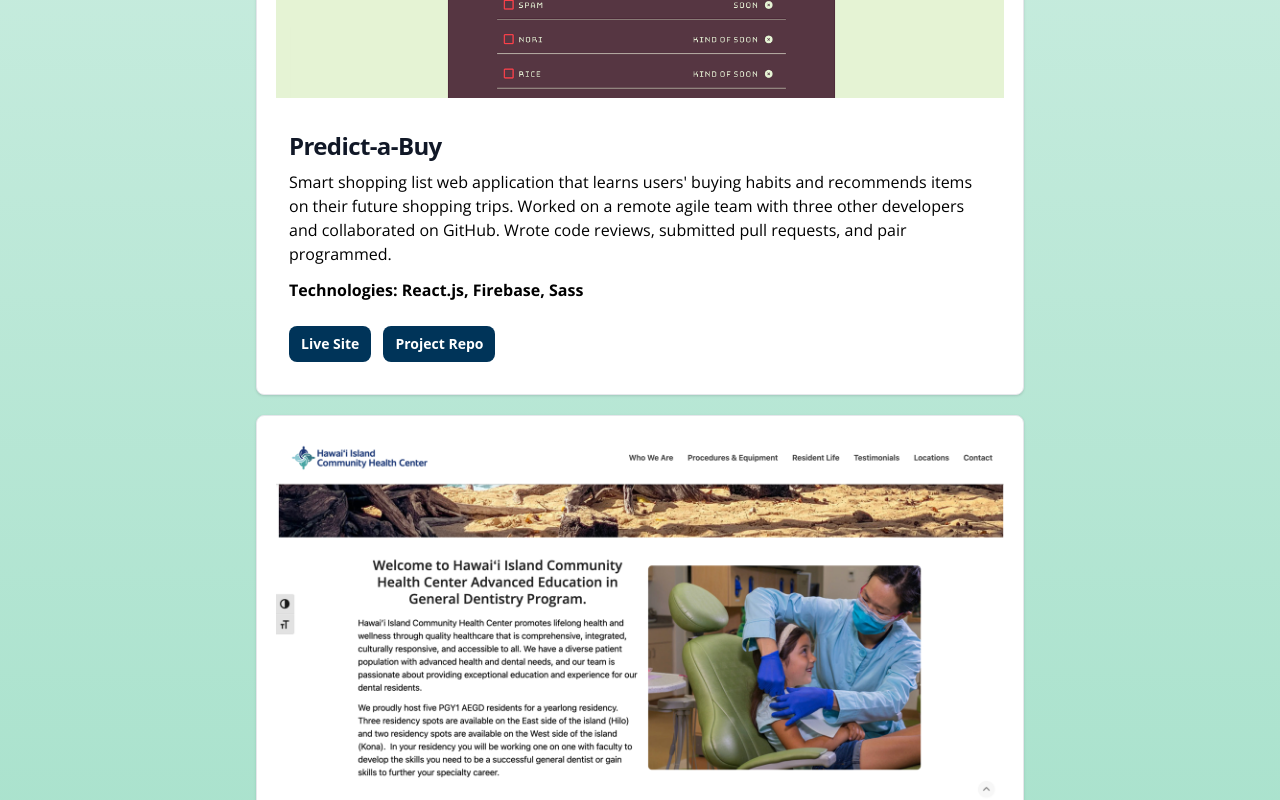
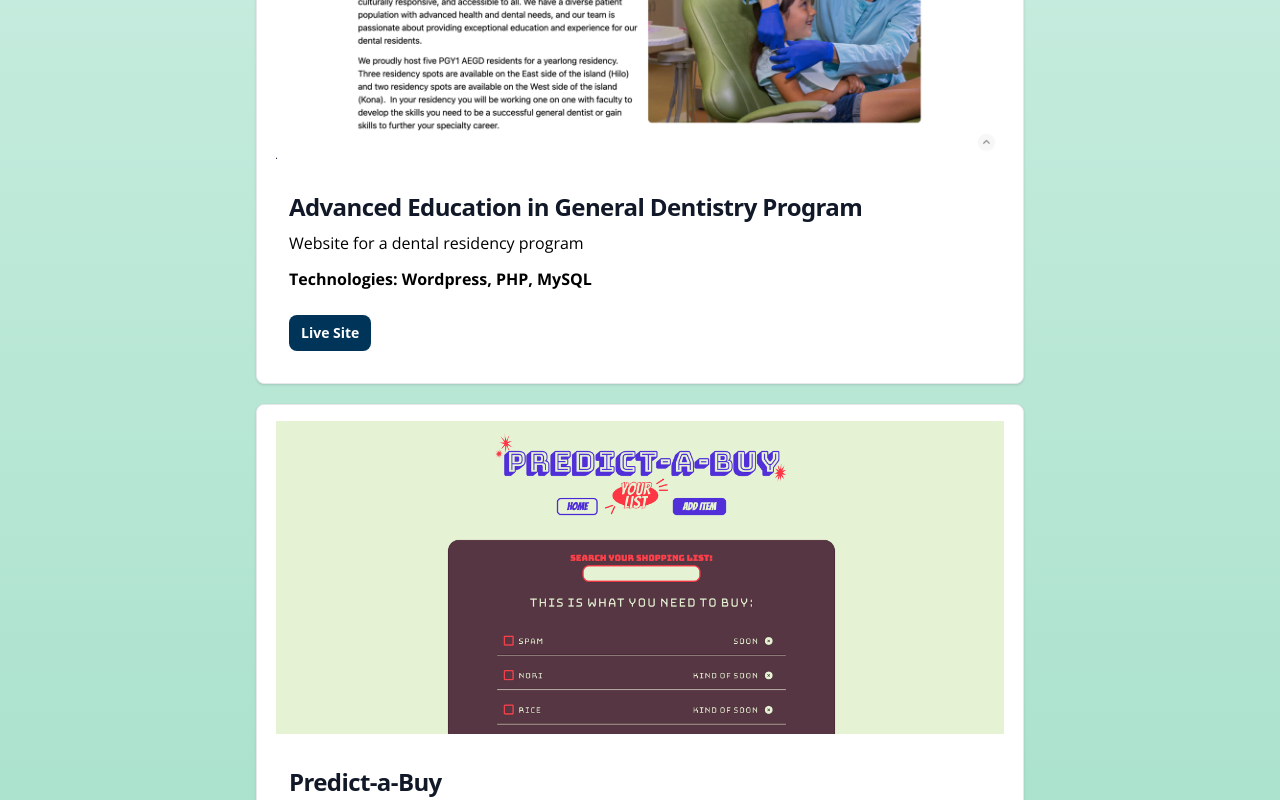
Before and after one commit to lizzypine/lizzypine.dev, a Next.js app: page / in a window 1280 px wide. Shown: the part 1840-2640 px from the top of the page. Built offline with nearby package versions, Linux system fonts and the light colour scheme.

Commit message:
Reorder projects, remove predict-a-buy live link

```diff
--- a/app/page.js
+++ b/app/page.js
@@ -23,15 +23,6 @@ export default function Page() {
             repoLink="https://github.com/lizzypine/kona-swim-hub"
           />
           <Card
-            title="Predict-a-Buy"
-            imgSrc={predictABuyPic}
-            imgAlt="Screenshot of Predict-a-Buy smart shopping list"
-            body="Smart shopping list web application that learns users' buying habits and recommends items on their future shopping trips. Worked on a remote agile team with three other developers and collaborated on GitHub. Wrote code reviews, submitted pull requests, and pair programmed."
-            technologies="React.js, Firebase, Sass"
-            liveLink="https://tcl-61-smart-shopping-list.web.app/list"
-            repoLink="https://github.com/lizzypine/predict-a-buy"
-          />
-          <Card
             title="Advanced Education in General Dentistry Program"
             imgSrc={hiDentalResidencyPic}
             imgAlt="Screenshot of https://hawaiidentalresidency.com/ homepage"
@@ -39,6 +30,14 @@ export default function Page() {
             technologies="Wordpress, PHP, MySQL"
             liveLink="https://hawaiidentalresidency.com/"
           />
+          <Card
+            title="Predict-a-Buy"
+            imgSrc={predictABuyPic}
+            imgAlt="Screenshot of Predict-a-Buy smart shopping list"
+            body="Smart shopping list web application that learns users' buying habits and recommends items on their future shopping trips. Worked on a remote agile team with three other developers and collaborated on GitHub. Wrote code reviews, submitted pull requests, and pair programmed."
+            technologies="React.js, Firebase, Sass"
+            repoLink="https://github.com/lizzypine/predict-a-buy"
+          />
         </div>
       </section>
       <Footer />
```
